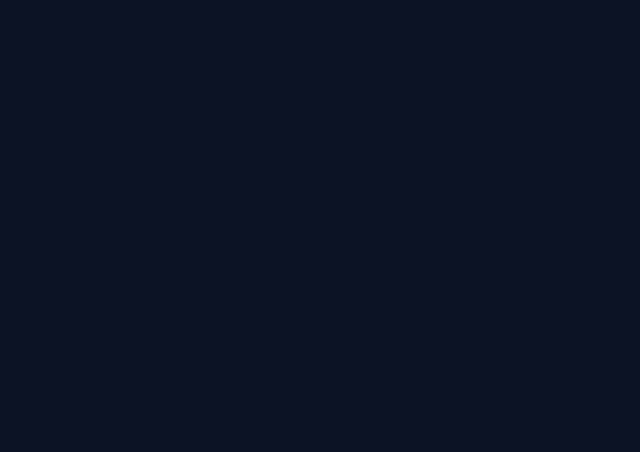
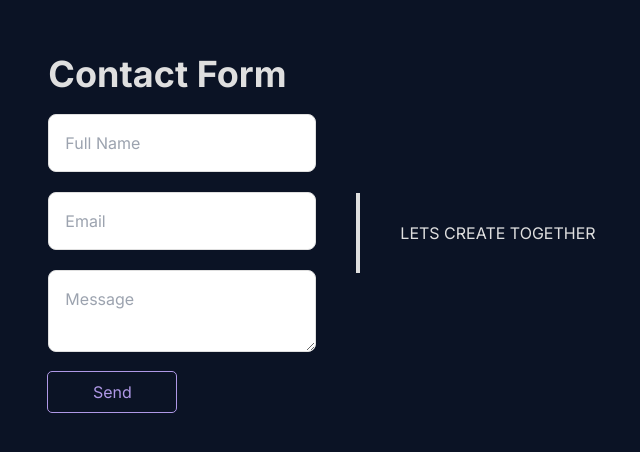
Before and after one commit to emkeiboii/Mark-Lajom-2, a React (Vite) app in the folder portfolio/: page / in a window 1280 px wide. Shown: the part 3089-3541 px from the top of the page, without its empty margins (318-958 px from the left). Before the commit the page ends 2951 px from the top, so only its background shows below. Built offline with nearby package versions, Linux system fonts and the light colour scheme.

Commit message:
Added email form needs retouching

```diff
--- a/portfolio/src/components/Contact.tsx
+++ b/portfolio/src/components/Contact.tsx
@@ -1,9 +1,44 @@
-import React from "react";
-
 const Contact = () => {
   return (
-    <div id="contact">
-      <form action=""></form>
+    <div
+      id="contact"
+      className="py-48 px-4 sm:px-0 md:px-0 lg:px-36 flex items-center justify-center gap-10"
+    >
+      <div className="">
+        <form className="flex flex-col gap-5">
+          <h1 className="font-bold text-4xl">Contact Form</h1>
+          <input
+            type="text"
+            name="Name"
+            placeholder="Full Name"
+            className="flex-1 w-full p-4 text-gray-900 border border-gray-300 rounded-lg bg-gray-50 sm:text-md focus:ring-blue-500 focus:border-blue-500 dark:bg-gray-700 dark:border-gray-600 dark:placeholder-gray-400 dark:text-white dark:focus:ring-blue-500 dark:focus:border-blue-500"
+            required
+          />
+          <input
+            type="email"
+            name="Email"
+            placeholder="Email"
+            className="flex-1 w-full p-4 text-gray-900 border border-gray-300 rounded-lg bg-gray-50 sm:text-md focus:ring-blue-500 focus:border-blue-500 dark:bg-gray-700 dark:border-gray-600 dark:placeholder-gray-400 dark:text-white dark:focus:ring-blue-500 dark:focus:border-blue-500"
+            required
+          />
+          <textarea
+            name="Message"
+            placeholder="Message"
+            className="flex-1 w-full p-4 text-gray-900 border border-gray-300 rounded-lg bg-gray-50 sm:text-md focus:ring-blue-500 focus:border-blue-500 dark:bg-gray-700 dark:border-gray-600 dark:placeholder-gray-400 dark:text-white dark:focus:ring-blue-500 dark:focus:border-blue-500"
+            required
+          ></textarea>
+          <button
+            type="submit"
+            className="align-self outline outline-1 rounded text-lavender py-2 px-5 hover:bg-lavender hover:bg-opacity-20 duration-200 w-32 ease-out"
+          >
+            Send
+          </button>
+        </form>
+      </div>
+      <hr className="w-1 h-20 bg-white" />
+      <div>
+        <h1>LETS CREATE TOGETHER</h1>
+      </div>
     </div>
   );
 };
```
